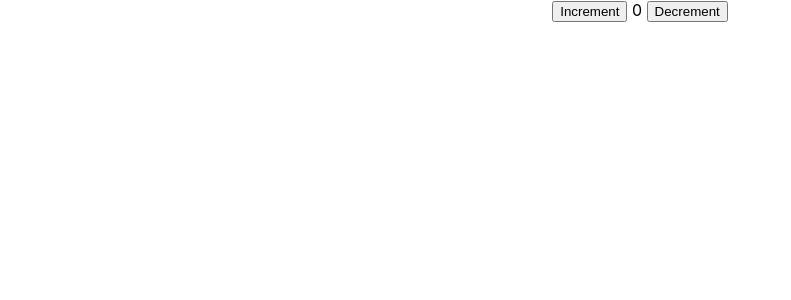
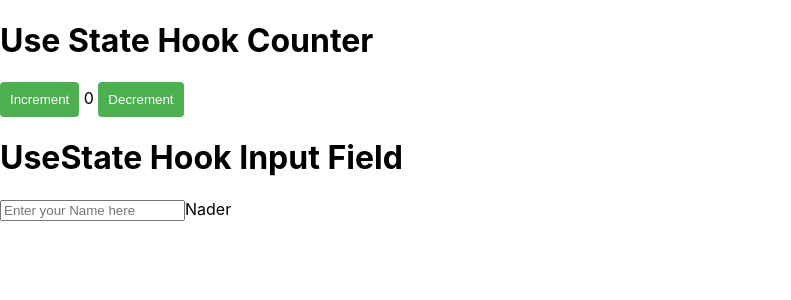
Before and after one commit to codewithzaman/React-Hooks-Tutorial, a React (Create React App) app: page / in a window 1280 px wide. Shown: the top 300 px of the page, without its empty margins (0-791 px from the left). Built offline with nearby package versions, Linux system fonts and the light colour scheme.

Commit message:
UseState Hook
UseState Hook using input value example

```diff
--- a/src/App.css
+++ b/src/App.css
@@ -1,38 +1,8 @@
-.App {
-  text-align: center;
+button {
+  padding: 10px;
+  background-color: #4caf50;
+  color: white;
+  border: none;
+  border-radius: 4px;
+  cursor: pointer;
 }
-
-.App-logo {
-  height: 40vmin;
-  pointer-events: none;
-}
-
-@media (prefers-reduced-motion: no-preference) {
-  .App-logo {
-    animation: App-logo-spin infinite 20s linear;
-  }
-}
-
-.App-header {
-  background-color: #282c34;
-  min-height: 100vh;
-  display: flex;
-  flex-direction: column;
-  align-items: center;
-  justify-content: center;
-  font-size: calc(10px + 2vmin);
-  color: white;
-}
-
-.App-link {
-  color: #61dafb;
-}
-
-@keyframes App-logo-spin {
-  from {
-    transform: rotate(0deg);
-  }
-  to {
-    transform: rotate(360deg);
-  }
-}
--- a/src/Hooks-Pedro/UseState/UseStateHook.js
+++ b/src/Hooks-Pedro/UseState/UseStateHook.js
@@ -2,6 +2,7 @@ import React, { useState } from 'react'
 
 const UseStateHook = () => {
     const [counter, setCounter] = useState(0);
+    const [inputvalue, setInputvalue] = useState('Nader')
     const increment = ()=>{
         setCounter(counter+1)
     }
@@ -10,12 +11,22 @@ const UseStateHook = () => {
     }
   return (
     <div>
-
+      <h1>Use State Hook Counter </h1>
       <button onClick={increment}>Increment </button>
       {" "}
       {counter}
       {" "}
       <button onClick={decrement}>Decrement</button>
+      <div>
+        <h1>UseState Hook Input Field</h1>
+        <div>
+            <input type="text" placeholder='Enter your Name here'
+            onChange ={(e) => setInputvalue (e.target.value)}
+            />
+            {inputvalue}
+        </div>
+
+      </div>
     </div>
   )
 }
```
